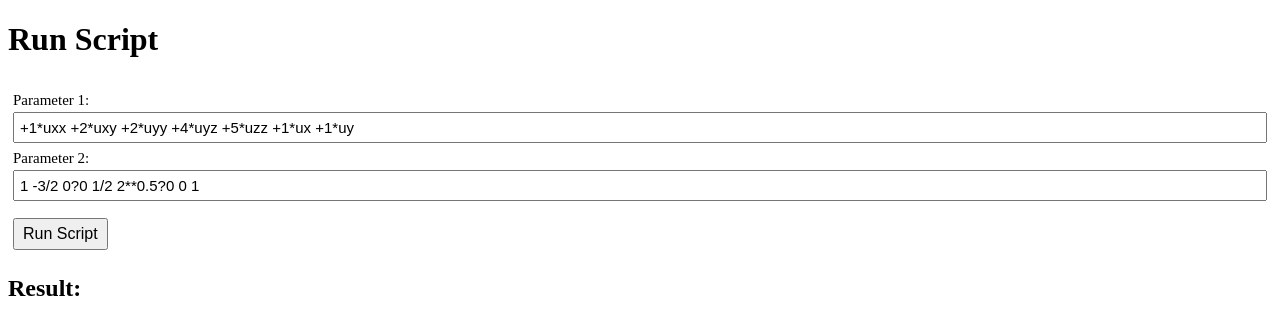
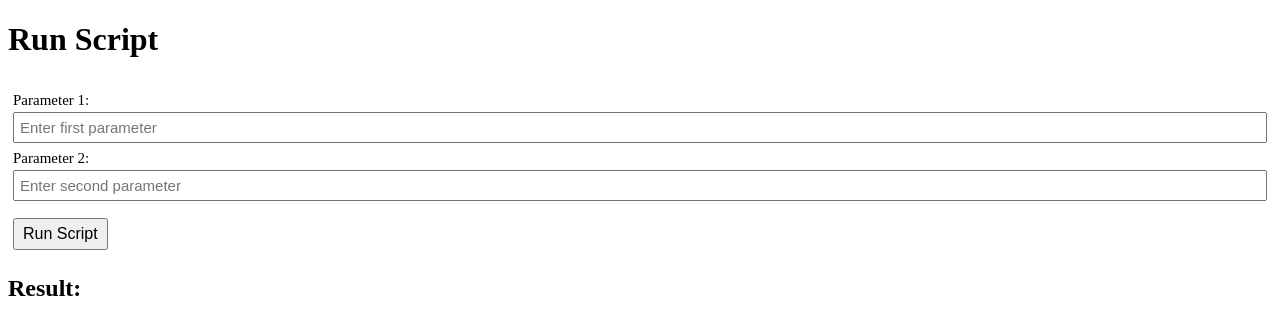
Before and after one commit to QULVAR/urmati, a Django app: page / in a window 1280 px wide. Shown: the top 335 px of the page. Run offline with Django 5.2, Linux system fonts and the light colour scheme; some libraries are stand-ins or nearby versions.

Commit message:
del values

```diff
--- a/runner/templates/index.html
+++ b/runner/templates/index.html
@@ -35,10 +35,10 @@
     <h1>Run Script</h1>
     <form id="script-form">
         <label for="param1">Parameter 1:</label>
-        <input type="text" id="param1" name="param1" placeholder="Enter first parameter" required value="+1*uxx +2*uxy +2*uyy +4*uyz +5*uzz +1*ux +1*uy">
+        <input type="text" id="param1" name="param1" placeholder="Enter first parameter" required>
         <br>
         <label for="param2">Parameter 2:</label>
-        <input type="text" id="param2" name="param2" placeholder="Enter second parameter" required value="1 -3/2 0?0 1/2 2**0.5?0 0 1">
+        <input type="text" id="param2" name="param2" placeholder="Enter second parameter" required>
         <br><br>
         <button type="submit">Run Script</button>
     </form>
```
